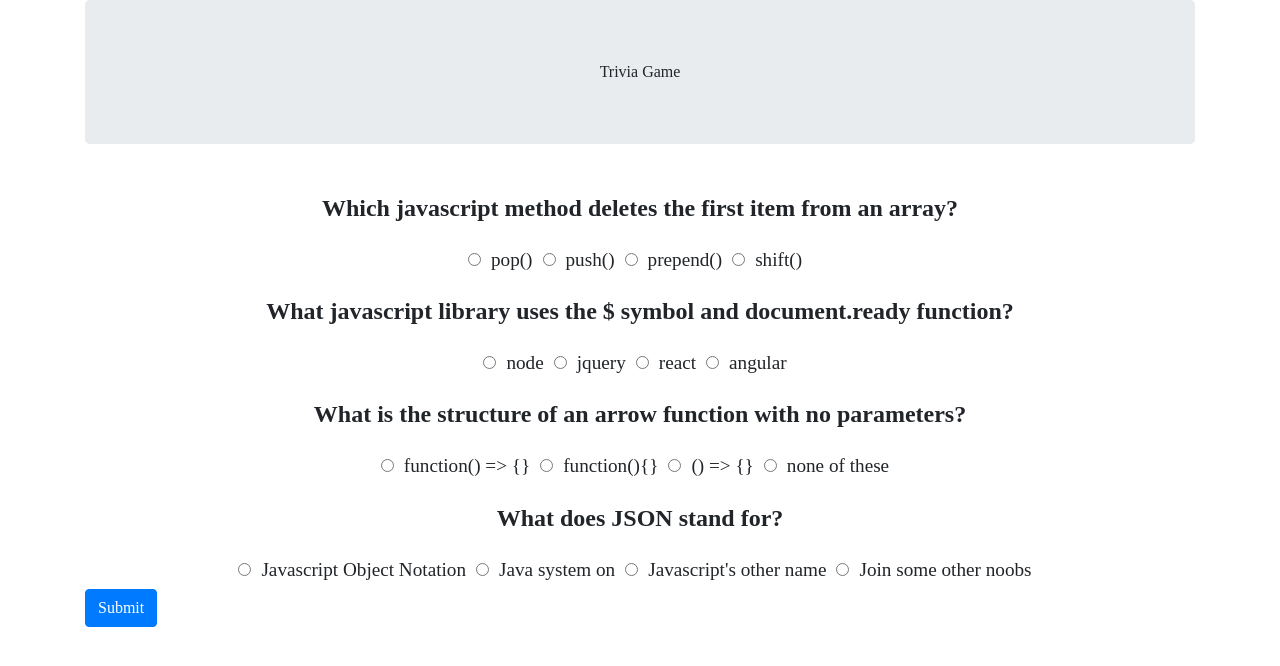
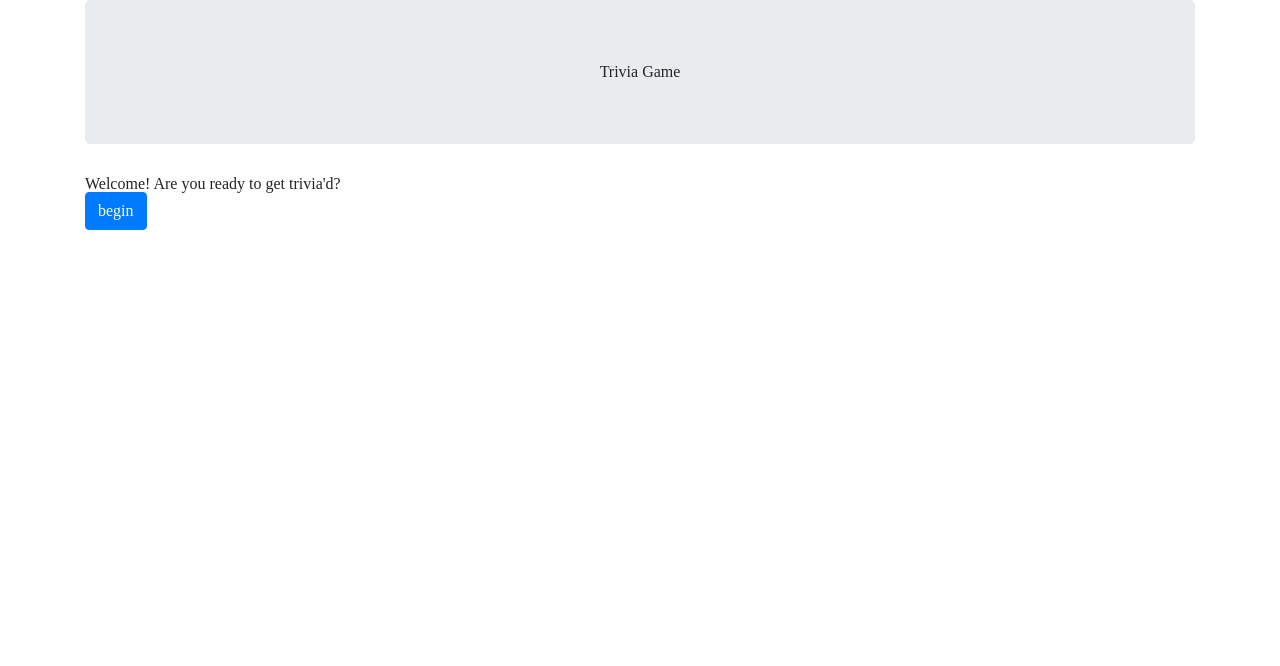
Before and after one commit to ralphluring/Trivia-Game, a plain HTML site: page index.html in a window 1280 px wide. Drawn offline with nearby package versions, Linux system fonts and the light colour scheme.

Commit message:
basic timer working

```diff
--- a/assets/js/game.js
+++ b/assets/js/game.js
@@ -20,6 +20,8 @@ let  score = 0;
 
 function renderQuiz(){
     $(".endscreen").hide();
+    $(".startscreen").hide()
+    $(".quiz").show();
     for (let i = 0; i < questions.length; i++) {
 
         let question = $("<form>");
@@ -62,10 +64,14 @@ function renderQuiz(){
 function initialize(){
     $(".quiz").hide();
     $(".startscreen").show();
+    $("#startButton").on("click",function(){
+        renderQuiz();
+        setTimeout(check, 5 * 1000);
+    });
 }
 
-$("#subButton").on("click", function(event){
-    event.preventDefault();
+function check(){
+
     let userAnswer =  $(".answerRadio:checked");
 
     for(let k = 0; k < userAnswer.length;k++){
@@ -80,8 +86,24 @@ $("#subButton").on("click", function(event){
     $(".score").text("You got " +  score + " Correct");
 
     console.log(score);
-});
+}
 
+// $("#subButton").on("click", function(event){
+//     event.preventDefault();
+//    let userAnswer =  $(".answerRadio:checked");
 
+//    for(let k = 0; k < userAnswer.length;k++){
+//     let userTrue = userAnswer[k].attributes.correct;
+//     if(userTrue){
+//         score++;
+//     }
+//    }
+//    $(".quiz").hide();
+//    $(".endscreen").show();
 
-renderQuiz();
+//    $(".score").text("You got " +  score + " Correct");
+
+//    console.log(score);
+// });
+
+initialize();
--- a/index.html
+++ b/index.html
@@ -28,8 +28,10 @@
             <h1 class="score"></h1>
         </div>
 
-        <div class="startScreen">
-                <h1 class="score"></h1>
+        <div class="startscreen">
+                <h1 class="start">Welcome! Are you ready to get trivia'd?</h1>
+                <input class="btn btn-primary" id="startButton" type="submit" value="begin">
+
         </div>
 
     </div>
```
Lines whose indentation alone changed are shown as unchanged.
